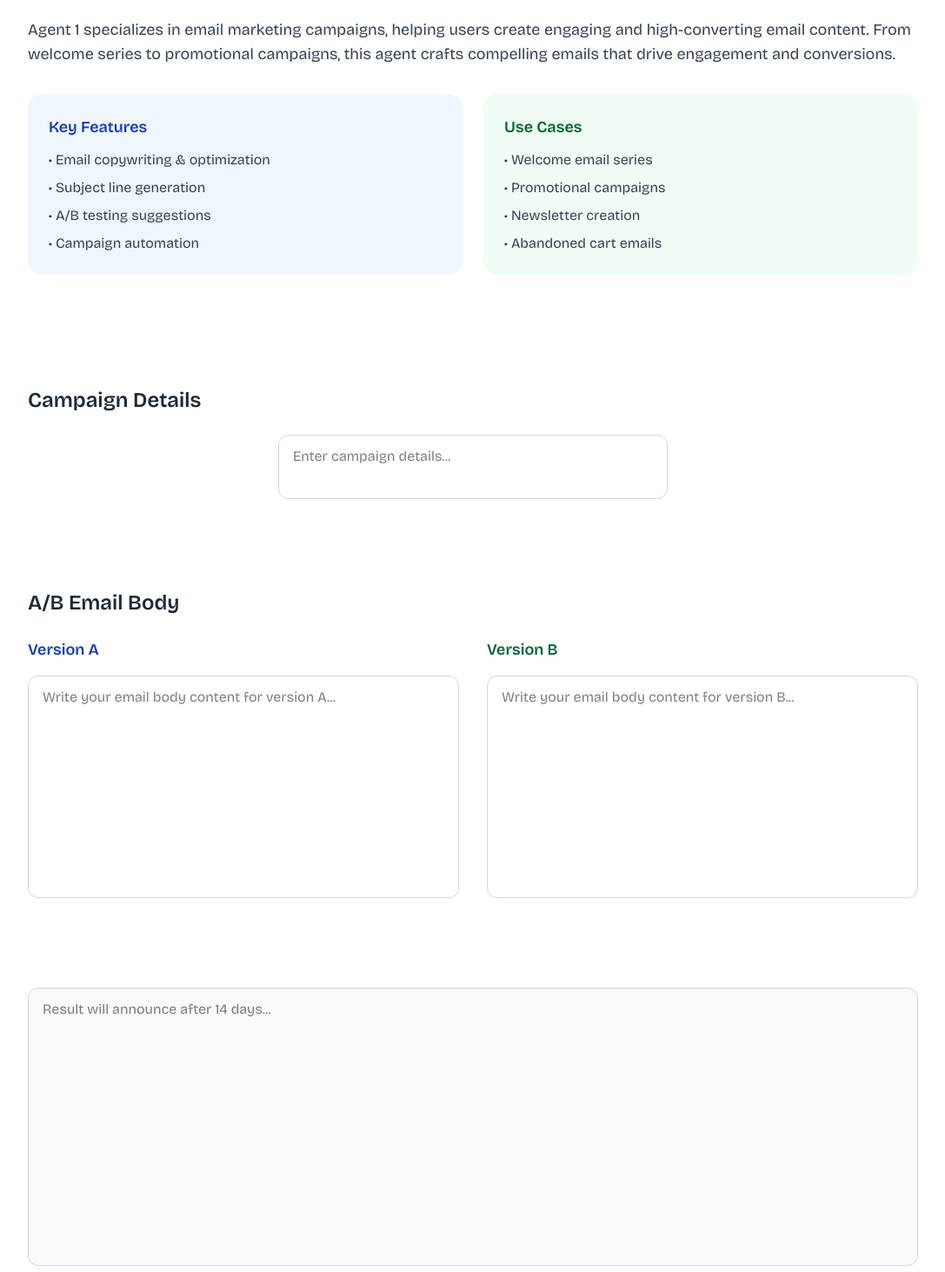
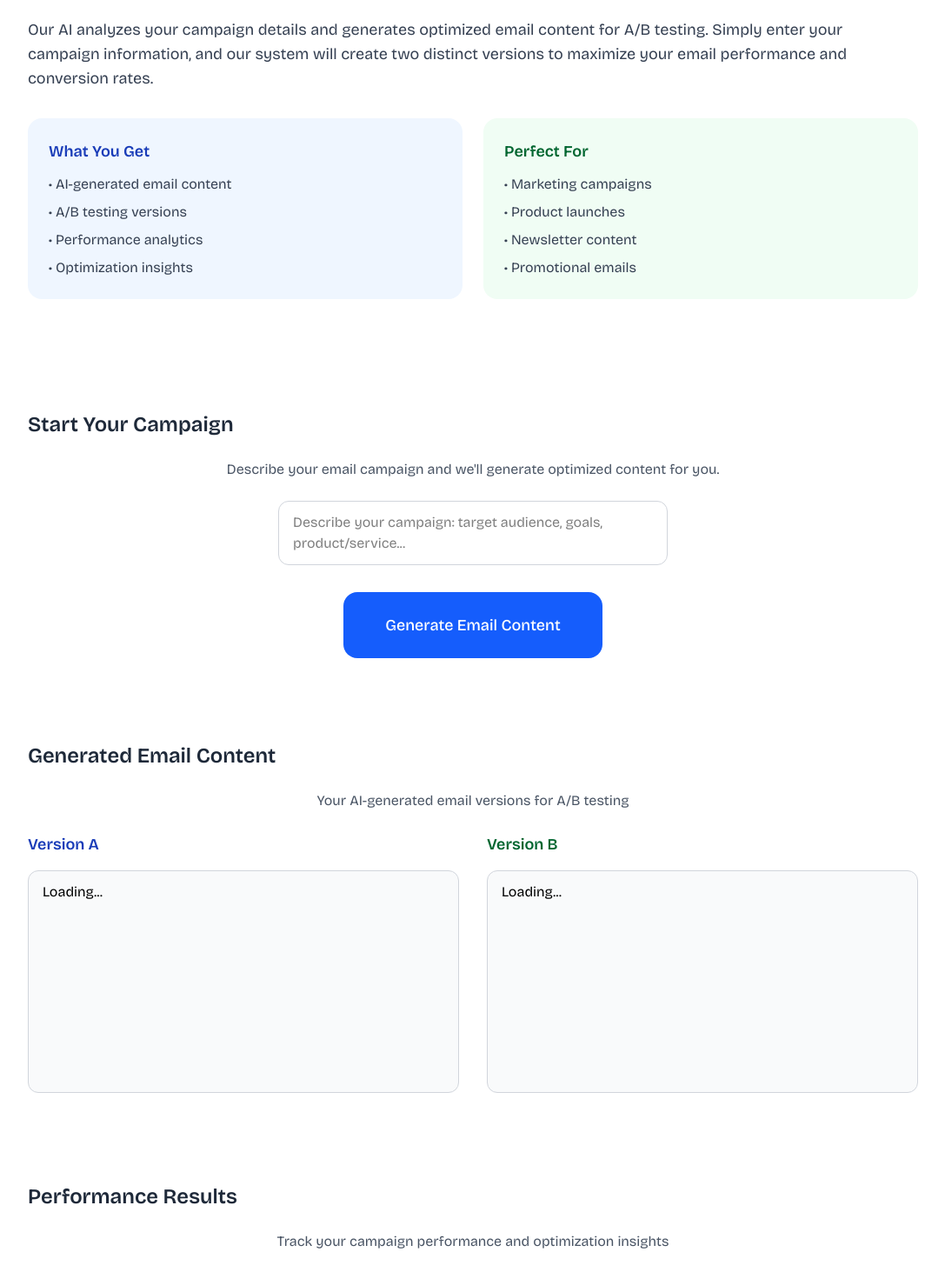
Before and after one commit to Zainshk64/ImageGenerateAI, a React (Vite) app: page /agent1 in a window 1280 px wide. Shown: the part 500-1963 px from the top of the page at 87% size, without its empty margins (96-1183 px from the left). Built offline with nearby package versions, Linux system fonts and the light colour scheme.

Commit message:
Appllied APIs Agent1

```diff
--- a/src/components/Navbar.jsx
+++ b/src/components/Navbar.jsx
@@ -8,7 +8,7 @@ const Navbar = () => {
       <div className="flex justify-between items-center">
         <div className="flex gap-10">
           <Link to="/">
-            <img src={logo} alt="logo" width={120} />
+          <img src={logo} alt="logo" width={120} />
           </Link>
           <div className="md:flex hidden" >
             <ul className="flex gap-4 font">
--- a/src/pages/Agent1.jsx
+++ b/src/pages/Agent1.jsx
@@ -5,9 +5,10 @@ const Agent1 = () => {
     campaignName: ''
   });
 
-  const [emailBodyA, setEmailBodyA] = useState('');
-  const [emailBodyB, setEmailBodyB] = useState('');
-  const [dynamicResult, setDynamicResult] = useState('');
+  const [emailBodyA, setEmailBodyA] = useState('Loading...');
+  const [emailBodyB, setEmailBodyB] = useState('Loading...');
+  const [dynamicResult, setDynamicResult] = useState('Loading...');
+  const [isLoading, setIsLoading] = useState(false);
 
   const handleInputChange = (e) => {
     const { name, value } = e.target;
@@ -17,27 +18,63 @@ const Agent1 = () => {
     }));
   };
 
-  const generateResult = () => {
-    // Simulate AI processing
-    const result = `
-Campaign Analysis Results:
 
-Campaign Name: ${campaignDetails.campaignName}
 
-A/B Testing Analysis:
-- Version A: ${emailBodyA.length} characters
-- Version B: ${emailBodyB.length} characters
+  const fetchEmailData = async () => {
+    const API_BASE = "http://localhost:3000";
+    const types = ['emailA', 'emailB', 'result'];
 
-Recommendations:
-${emailBodyA.length > emailBodyB.length ? 'Version A is more detailed' : 'Version B is more concise'}
+    for (const type of types) {
+      try {
+        const res = await fetch(`${API_BASE}/${type}`);
+        const data = await res.json();
 
-Suggested improvements:
-- Add call-to-action buttons
-- Include personalization tokens
-- Optimize for mobile viewing
-- Test different send times
-    `;
-    setDynamicResult(result);
+        // Extract only values, no keys or brackets
+        const plainText = data.map(obj => Object.values(obj).join('\n')).join('\n\n');
+
+        if (type === 'emailA') {
+          setEmailBodyA(plainText || 'No data yet.');
+        } else if (type === 'emailB') {
+          setEmailBodyB(plainText || 'No data yet.');
+        } else if (type === 'result') {
+          setDynamicResult(plainText || 'No data yet.');
+        }
+      } catch (err) {
+        console.error(`Error fetching ${type}:`, err);
+        if (type === 'emailA') {
+          setEmailBodyA('Error loading data.');
+        } else if (type === 'emailB') {
+          setEmailBodyB('Error loading data.');
+        } else if (type === 'result') {
+          setDynamicResult('Error loading data.');
+        }
+      }
+    }
+  };
+
+  const sendToWebhook = async () => {
+    setIsLoading(true);
+    const message = {
+      campaignName: campaignDetails.campaignName,
+      emailBodyA: emailBodyA,
+      emailBodyB: emailBodyB,
+      timestamp: new Date().toISOString()
+    };
+
+    try {
+      await fetch('https://distinct-manually-lemming.ngrok-free.app/webhook-test/b19021d9-8e73-4ad5-88b5-603cd0510918', {
+        method: 'POST',
+        headers: { 'Content-Type': 'application/json' },
+        body: JSON.stringify({ message })
+      });
+
+      // Fetch email data after successful webhook
+      await fetchEmailData();
+    } catch (error) {
+      console.error(error);
+    } finally {
+      setIsLoading(false);
+    }
   };
 
   return (
@@ -71,37 +108,37 @@ Suggested improvements:
           </h1>
 
           <p className="text-xl md:text-2xl text-gray-600 mb-8 max-w-2xl mx-auto leading-relaxed">
-            Specializes in email marketing campaigns, helping users create engaging
-            and high-converting email content that drives results.
+            Transform your email marketing with AI-powered campaign optimization.
+            Create compelling A/B test content that drives engagement and conversions.
           </p>
         </div>
 
         <div className="glass-card rounded-3xl overflow-hidden shadow-soft-lg p-8 mb-8">
-          <h2 className="text-2xl font-semibold text-gray-800 mb-6">About This Agent</h2>
+          <h2 className="text-2xl font-semibold text-gray-800 mb-6">How It Works</h2>
           <p className="text-gray-700 mb-8 text-lg">
-            Agent 1 specializes in email marketing campaigns, helping users create engaging
-            and high-converting email content. From welcome series to promotional campaigns,
-            this agent crafts compelling emails that drive engagement and conversions.
+            Our AI analyzes your campaign details and generates optimized email content for A/B testing.
+            Simply enter your campaign information, and our system will create two distinct versions
+            to maximize your email performance and conversion rates.
           </p>
 
           <div className="grid md:grid-cols-2 gap-6 mb-8">
             <div className="bg-blue-50 p-6 rounded-2xl">
-              <h3 className="text-lg font-semibold text-blue-800 mb-3">Key Features</h3>
+              <h3 className="text-lg font-semibold text-blue-800 mb-3">What You Get</h3>
               <ul className="text-gray-700 space-y-2">
-                <li>• Email copywriting & optimization</li>
-                <li>• Subject line generation</li>
-                <li>• A/B testing suggestions</li>
-                <li>• Campaign automation</li>
+                <li>• AI-generated email content</li>
+                <li>• A/B testing versions</li>
+                <li>• Performance analytics</li>
+                <li>• Optimization insights</li>
               </ul>
             </div>
 
             <div className="bg-green-50 p-6 rounded-2xl">
-              <h3 className="text-lg font-semibold text-green-800 mb-3">Use Cases</h3>
+              <h3 className="text-lg font-semibold text-green-800 mb-3">Perfect For</h3>
               <ul className="text-gray-700 space-y-2">
-                <li>• Welcome email series</li>
-                <li>• Promotional campaigns</li>
-                <li>• Newsletter creation</li>
-                <li>• Abandoned cart emails</li>
+                <li>• Marketing campaigns</li>
+                <li>• Product launches</li>
+                <li>• Newsletter content</li>
+                <li>• Promotional emails</li>
               </ul>
             </div>
           </div>
@@ -109,7 +146,8 @@ Suggested improvements:
 
         {/* Campaign Details Form */}
         <div className="glass-card rounded-3xl overflow-hidden shadow-soft-lg p-8 mb-8">
-          <h2 className="text-2xl font-semibold text-gray-800 mb-6">Campaign Details</h2>
+          <h2 className="text-2xl font-semibold text-gray-800 mb-6">Start Your Campaign</h2>
+          <p className="text-gray-600 mb-6 text-center">Describe your email campaign and we'll generate optimized content for you.</p>
 
           <div className="max-w-md mx-auto">
             <div>
@@ -118,7 +156,7 @@ Suggested improvements:
                 value={campaignDetails.campaignName}
                 onChange={handleInputChange}
                 className="w-full px-4 py-3 border border-gray-300 rounded-xl focus:ring-2 focus:ring-blue-500 focus:border-transparent resize-none min-h-[48px]"
-                placeholder="Enter campaign details..."
+                placeholder="Describe your campaign: target audience, goals, product/service..."
                 style={{ height: 'auto', minHeight: '48px' }}
                 onInput={(e) => {
                   e.target.style.height = 'auto';
@@ -126,21 +164,32 @@ Suggested improvements:
                 }}
               />
             </div>
+
+            <div className="text-center mt-6">
+              <button
+                onClick={sendToWebhook}
+                disabled={isLoading}
+                className="inline-flex items-center justify-center gap-2 font-medium transition-colors bg-blue-600 hover:bg-blue-700 disabled:bg-gray-400 text-white text-lg px-12 py-6 rounded-2xl shadow-colored"
+              >
+                {isLoading ? 'Generating Content...' : 'Generate Email Content'}
+              </button>
+            </div>
           </div>
         </div>
 
         {/* A/B Email Body Columns */}
         <div className="glass-card rounded-3xl overflow-hidden shadow-soft-lg p-8 mb-8">
-          <h2 className="text-2xl font-semibold text-gray-800 mb-6">A/B Email Body</h2>
+          <h2 className="text-2xl font-semibold text-gray-800 mb-6">Generated Email Content</h2>
+          <p className="text-gray-600 mb-6 text-center">Your AI-generated email versions for A/B testing</p>
 
           <div className="grid md:grid-cols-2 gap-8">
             <div>
               <h3 className="text-lg font-semibold text-blue-800 mb-4">Version A</h3>
               <textarea
                 value={emailBodyA}
-                onChange={(e) => setEmailBodyA(e.target.value)}
-                className="w-full h-64 px-4 py-3 border border-gray-300 rounded-xl focus:ring-2 focus:ring-blue-500 focus:border-transparent resize-none"
-                placeholder="Write your email body content for version A..."
+                readOnly
+                className="w-full h-64 px-4 py-3 border border-gray-300 rounded-xl bg-gray-50 resize-none"
+                placeholder="Email A content will be loaded automatically..."
               />
             </div>
 
@@ -148,21 +197,35 @@ Suggested improvements:
               <h3 className="text-lg font-semibold text-green-800 mb-4">Version B</h3>
               <textarea
                 value={emailBodyB}
-                onChange={(e) => setEmailBodyB(e.target.value)}
-                className="w-full h-64 px-4 py-3 border border-gray-300 rounded-xl focus:ring-2 focus:ring-green-500 focus:border-transparent resize-none"
-                placeholder="Write your email body content for version B..."
+                readOnly
+                className="w-full h-64 px-4 py-3 border border-gray-300 rounded-xl bg-gray-50 resize-none"
+                placeholder="Email B content will be loaded automatically..."
               />
             </div>
           </div>
         </div>
 
+
+
         {/* Dynamic Result Textarea */}
         <div className="glass-card rounded-3xl overflow-hidden shadow-soft-lg p-8">
+          <h2 className="text-2xl font-semibold text-gray-800 mb-6">Performance Results</h2>
+          <p className="text-gray-600 mb-6 text-center">Track your campaign performance and optimization insights</p>
+
           <textarea
-            value={dynamicResult}
+            value={dynamicResult === 'Loading...' ? 'Result will be displayed in 14 days' : dynamicResult}
             readOnly
-            className="w-full h-80 px-4 py-3 border border-gray-300 rounded-xl bg-gray-50 resize-none"
-            placeholder="Result will announce after 14 days..."
+            className="w-full px-4 py-3 border border-gray-300 rounded-xl bg-gray-50 resize-none"
+            style={{
+              minHeight: '60px',
+              height: 'auto',
+              overflow: 'hidden'
+            }}
+            placeholder="Result will be displayed in 14 days..."
+            onLoad={(e) => {
+              e.target.style.height = 'auto';
+              e.target.style.height = e.target.scrollHeight + 'px';
+            }}
           />
         </div>
       </div>
```
